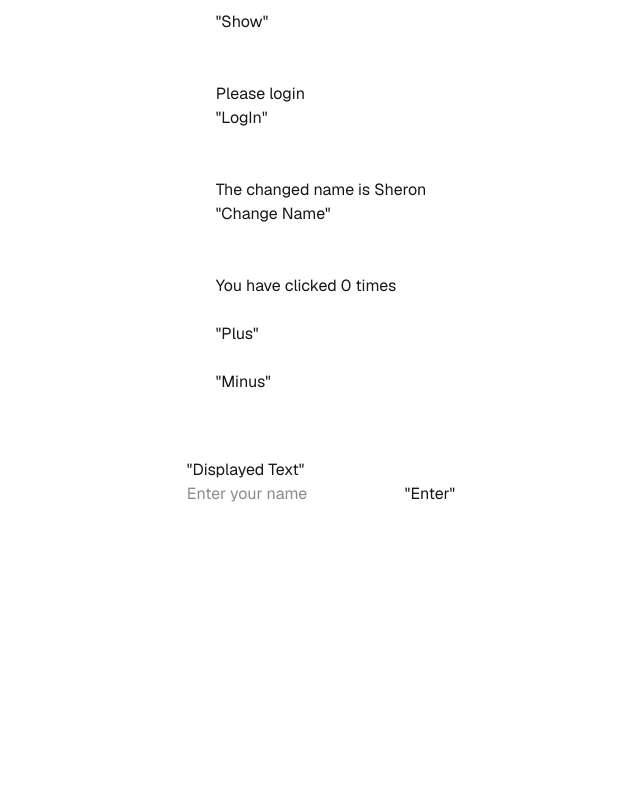
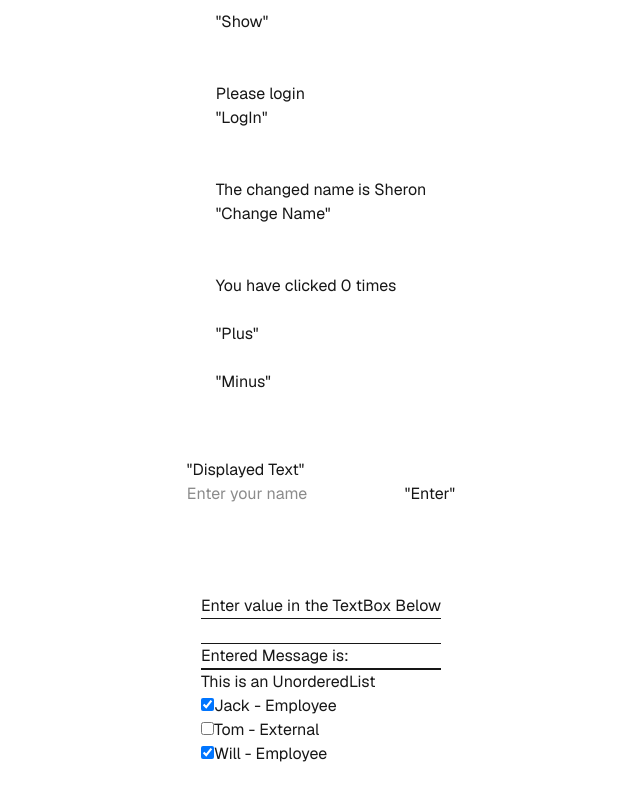
Before and after one commit to pmishra-developer/ReactLessons, a Next.js app in the folder react-lessons/: page / in a window 1280 px wide. Shown: the part 350-1150 px from the top of the page, without its empty margins (319-959 px from the left). Before the commit the page ends 960 px from the top, so only its background shows below. Built offline with nearby package versions, Linux system fonts and the light colour scheme.

Commit message:
Added Checkbox Functionality

```diff
--- /dev/null
+++ b/react-lessons/src/app/Components/Checkbox.tsx
@@ -0,0 +1,50 @@
+"use client";
+
+import React,{useState} from "react";
+
+export default function Checkbox(){
+    const[text,settext] = useState("");
+    const[message,setmessage] = useState([
+    {id:1,name:"Jack",employee:true},
+    {id:2,name:"Tom",employee:false},
+    {id:3,name:"Will",employee:true}]);
+
+    function Value(e: { target: { value: React.SetStateAction<string>};
+    })
+    {
+        settext(e.target.value);
+    }
+
+    function handleCheckboxToggle(id: number) {
+        setmessage((list) =>
+            list.map((item) =>
+                item.id===id ? {... item, employee: !item.employee } : item
+            )
+        );
+        }
+
+    return(
+        <div>
+            <div>Enter value in the TextBox Below</div>
+            <hr></hr>
+            <input type="text" onChange={Value}></input>
+            <hr></hr>
+            <div>Entered Message is:</div>
+            <hr></hr>
+            <p>{text}</p>
+            <hr></hr>
+            <ul>
+                This is an UnorderedList
+                {message.map((item) =>(
+                    <li key = {item.id}>
+                        <input
+                            type="checkbox"
+                            checked={item.employee}
+                            onChange={() => handleCheckboxToggle(item.id)}></input>
+                        {item.name} - {item.employee ? "Employee" : "External"}
+                    </li>
+                ))}
+            </ul>
+        </div>
+    );
+}
--- a/react-lessons/src/app/page.tsx
+++ b/react-lessons/src/app/page.tsx
@@ -2,6 +2,7 @@ import Welcome from "./Components/Welcome";
 import WithParams from "./Components/WithParams";
 import StateManagement from "./Components/StateManagement";
 import DisplayText from "./Components/SMDisplayText";
+import Checkbox from "./Components/Checkbox";
 
 export default function Home() {
   return (
@@ -11,6 +12,8 @@ export default function Home() {
       <WithParams name="SHERON" city="Puducherry" />
       <StateManagement />
       <DisplayText/>
+      <Checkbox />
+
     </div>
   );
 }
```
